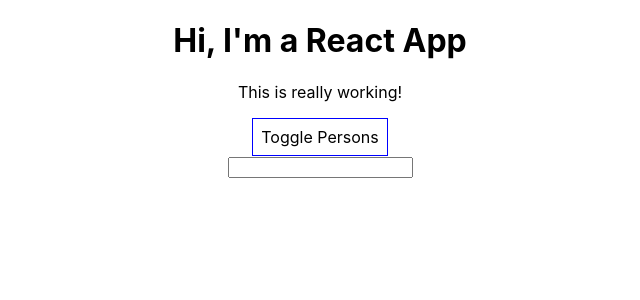
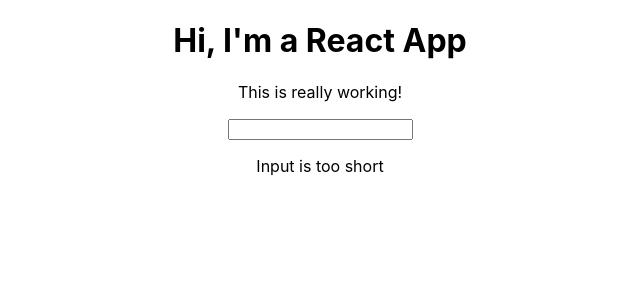
Before and after one commit to mhjony/reactjs-udemyCourse, a React (Create React App) app: page / in a window 1280 px wide. Shown: the top 300 px of the page, without its empty margins (320-960 px from the left). Built offline with nearby package versions, Linux system fonts and the light colour scheme.

Commit message:
second assignment

```diff
--- a/src/App.js
+++ b/src/App.js
@@ -3,83 +3,34 @@ import './App.css';
 import Person from './Person/Person';
 import UserInput from './User/UserInput';
 import UserOutput from './User/UserOutput';
+import Validation from './Validation/Validation';
+import Char from './Char/Char'
 
 class App extends Component {
   state = {
-    persons: [
-      { name: 'Max', age: 28 },
-      { name: 'Manu', age: 29 },
-      { name: 'Stephanie', age: 26 }
-    ],
-    otherState: 'some other value',
-    showPersons: false
+    UserInput: ''
   };
 
-  switchNameHandler = (newName) => {
-    // console.log('Was clicked!');
-    // DON'T DO THIS: this.state.persons[0].name = 'Maximilian';
+  inputChangeHandler = (event) => {
     this.setState({
-      persons: [
-        { name: newName, age: 28 },
-        { name: 'Manu', age: 29 },
-        { name: 'Stephanie', age: 27 }
-      ]
+      UserInput: event.target.value
     })
   }
 
-  nameChangedHandler = (event) => {
-    this.setState({
-      persons: [
-        { name: 'Max', age: 28 },
-        { name: event.target.value, age: 29 },
-        { name: 'Stephanie', age: 26 }
-      ]
+  render() {
+    const charList = this.state.UserInput.split('').map(ch => {
+      return (<Char character={ch} />)
     })
-  }
-
-  togglePersonsHandler = () => {
-    const doesShow = this.state.showPersons;
-    this.setState({ showPersons: !doesShow });
-  }
-
-  render() {
-    const style = {
-      backgroundColor: 'white',
-      font: 'inherit',
-      border: '1px solid blue',
-      padding: '8px',
-      cursor: 'pointer'
-    };
-    let persons = null;
-
-    if (this.state.showPersons) {
-      persons = (
-        <div>
-          <Person
-            name={this.state.persons[0].name}
-            age={this.state.persons[0].age} />
-          <Person
-            name={this.state.persons[1].name}
-            age={this.state.persons[1].age}
-            click={this.switchNameHandler.bind(this, 'Max!')}
-            changed={this.nameChangedHandler} >My Hobbies: Racing</Person>
-          <Person
-            name={this.state.persons[2].name}
-            age={this.state.persons[2].age} />
-        </div>
-      );
-    }
-
     return (
       <div className="App" >
         <h1>Hi, I'm a React App</h1>
         <p>This is really working!</p>
-        <button
-          style={style}
-          onClick={this.togglePersonsHandler}>Toggle Persons</button>
-        {persons}
-        <br></br>
-        <input type="text" />
+        <input type="text"
+          onChange={this.inputChangeHandler}
+          value={this.state.UserInput} />
+        <p>{this.state.UserInput}</p>
+        <Validation inputLength={this.state.UserInput.length} />
+        {charList}
       </div>
     );
     //return React.createElement('div', { className: 'App' }, React.createElement('h1', null, 'Hi, I\'am a react app'));
--- /dev/null
+++ b/src/Char/Char.js
@@ -0,0 +1,18 @@
+import React from 'react'
+
+const char = (props) => {
+    const style = {
+        display: 'inline-block',
+        padding: '16px',
+        textAlign: 'center',
+        margin: '5px',
+        border: '1px solid black'
+    }
+    return (
+        <div style={style}>
+            {props.character}
+        </div>
+    )
+}
+
+export default char;
--- /dev/null
+++ b/src/Validation/Validation.js
@@ -0,0 +1,15 @@
+import React from 'react'
+
+const validation = (props) => {
+    let validationMessage = 'Input is too short';
+    if (props.inputLength >= 5) {
+        validationMessage = 'Input is long enough';
+    }
+    return (
+        <div>
+            <p>{validationMessage}</p>
+        </div>
+    )
+}
+
+export default validation;
```
Also changed, not shown: src/ValidationComponent/ValidationComponent.js (deleted, +0 -11 lines).
